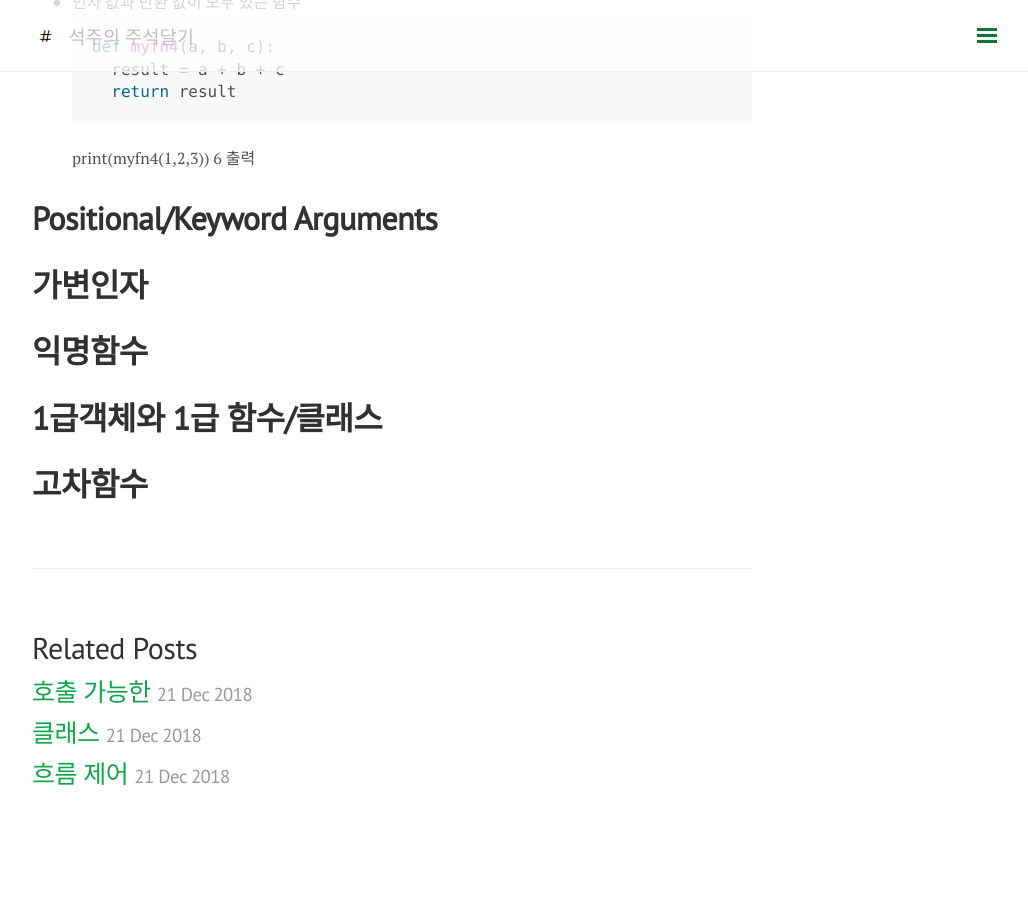
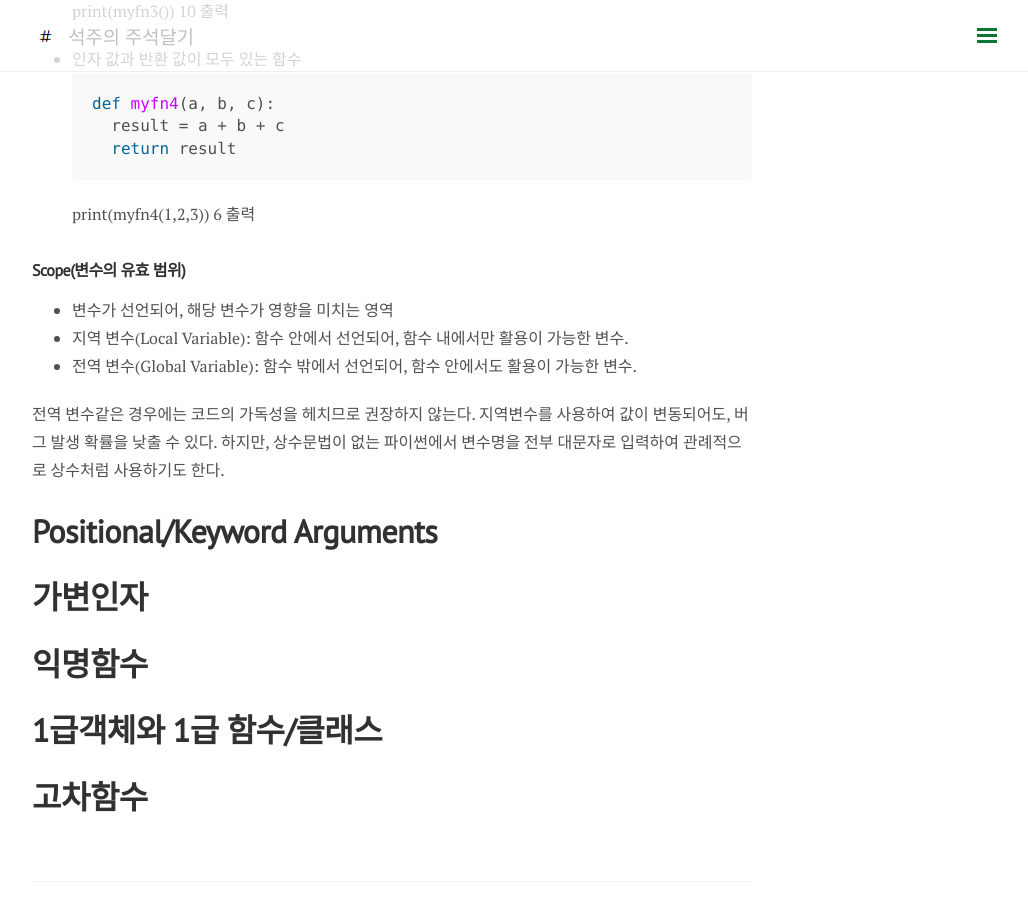
Before and after one commit to somefood/somefood.github.io, a Jekyll site: the page built from _posts/Python/2018-12-21-04function.md, in a window 1280 px wide and 900 px high, scrolled down 1102 px. Shown: the whole window, without its empty margins (248-1276 px from the left). Built offline with Jekyll 4.4.1, drawn with Linux system fonts in a browser that asks for light colours; nearby versions of some CDN libraries; comment, search, counter and statistics services are not loaded; before the commit the page ends 1953 px from its top, so only the background shows below that; some of the changed text lies outside the part shown.

Commit message:
Update 2018-12-21-04function.md

```diff
--- a/_posts/Python/2018-12-21-04function.md
+++ b/_posts/Python/2018-12-21-04function.md
@@ -9,7 +9,7 @@ comments: true
 참고
 애스크장고  [AskDjango](https://www.askcompany.kr/)
 
-#함수
+# 함수
 함수는 코드 중복을 제거하기 위해 사용된다.
 
 구성으로는
@@ -51,6 +51,14 @@ def myfn4(a, b, c):
 print(myfn4(1,2,3))
 6 출력
 
+### Scope(변수의 유효 범위)
+- 변수가 선언되어, 해당 변수가 영향을 미치는 영역
+- 지역 변수(Local Variable): 함수 안에서 선언되어, 함수 내에서만 활용이 가능한 변수.
+- 전역 변수(Global Variable): 함수 밖에서 선언되어, 함수 안에서도 활용이 가능한 변수.
+
+전역 변수같은 경우에는 코드의 가독성을 헤치므로 권장하지 않는다. 지역변수를 사용하여 값이 변동되어도, 버그 발생 확률을 낮출 수 있다.
+하지만, 상수문법이 없는 파이썬에서 변수명을 전부 대문자로 입력하여 관례적으로 상수처럼 사용하기도 한다.
+
 # Positional/Keyword Arguments
 
 # 가변인자
```
